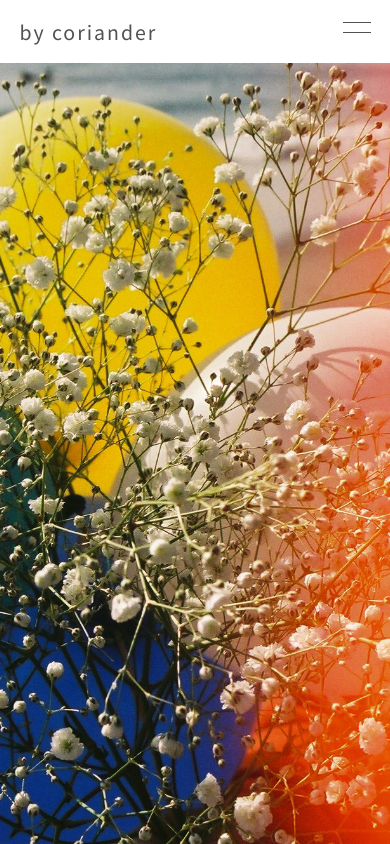
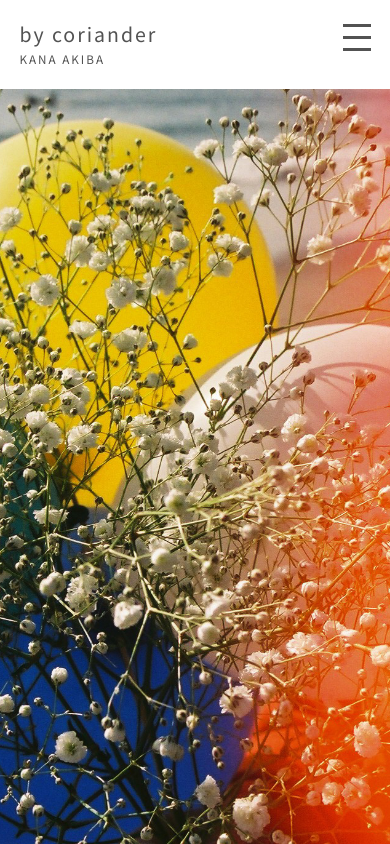
Before and after one commit to akibakana/portfolio, a plain HTML site: page public/index.html in a window 390 px wide. Drawn offline with Linux system fonts and the light colour scheme.

Commit message:
Revert "fix layout"
This reverts commit 2f2df108581b675b9400fabb29a72fd1b2ad930f.

```diff
--- a/public/about/files/css/style.css
+++ b/public/about/files/css/style.css
@@ -121,6 +121,7 @@ table {
   border-collapse: collapse;
   border-spacing: 0;
 }
+@import url("https://fonts.googleapis.com/css?family=Noto+Sans+JP:400,700&display=swap&subset=japanese");
 body {
   font-family: 'Noto Sans JP', sans-serif;
   color: #525252;
@@ -187,32 +188,38 @@ body {
 .hamburger-button {
   position: relative;
   display: none;
-  height: 3vw;
+  height: 7vw;
   width: 7vw;
 }
 .hamburger-button .hamburger-line {
   position: absolute;
   width: 100%;
-  height: 1px;
+  height: 0.8vw;
   background-color: #525252;
-  transition: 0.4s all ease-in-out;
+  transition: 0.3s all ease-in-out;
 }
-.hamburger-button .hamburger-line:first-child {
+.hamburger-button .hamburger-line:nth-child(1) {
   top: 0;
 }
-.hamburger-button .hamburger-line:last-child {
+.hamburger-button .hamburger-line:nth-child(2) {
+  top: calc(50% - 0.4vw);
+}
+.hamburger-button .hamburger-line:nth-child(3) {
   bottom: 0;
 }
 .hamburger-button.active {
   opacity: 0.8;
 }
-.hamburger-button.active .hamburger-line:first-child {
+.hamburger-button.active .hamburger-line:nth-child(1) {
   transform: rotate(-45deg);
-  top: calc(50% - 0.5px);
+  top: calc(50% - 0.4vw);
 }
-.hamburger-button.active .hamburger-line:last-child {
+.hamburger-button.active .hamburger-line:nth-child(2) {
+  opacity: 0;
+}
+.hamburger-button.active .hamburger-line:nth-child(3) {
   transform: rotate(45deg);
-  bottom: calc(50% - 0.5px);
+  bottom: calc(50% - 0.4vw);
 }
 @media screen and (max-width: 780px) {
   .header {
@@ -227,7 +234,7 @@ body {
   .header-sp-area {
     display: flex;
     width: 90%;
-    margin: 5.55vw auto;
+    margin: 6.15vw auto;
     justify-content: space-between;
   }
   .header-title {
@@ -264,7 +271,7 @@ body {
     position: absolute;
     width: 100%;
     height: 100vh;
-    top: 16vw;
+    top: 21vw;
     right: 0;
     font-size: 4.8vw;
     background-color: #d36823;
--- a/public/contact/files/css/style.css
+++ b/public/contact/files/css/style.css
@@ -121,6 +121,7 @@ table {
   border-collapse: collapse;
   border-spacing: 0;
 }
+@import url("https://fonts.googleapis.com/css?family=Noto+Sans+JP:400,700&display=swap&subset=japanese");
 body {
   font-family: 'Noto Sans JP', sans-serif;
   color: #525252;
@@ -187,32 +188,38 @@ body {
 .hamburger-button {
   position: relative;
   display: none;
-  height: 3vw;
+  height: 7vw;
   width: 7vw;
 }
 .hamburger-button .hamburger-line {
   position: absolute;
   width: 100%;
-  height: 1px;
+  height: 0.8vw;
   background-color: #525252;
-  transition: 0.4s all ease-in-out;
+  transition: 0.3s all ease-in-out;
 }
-.hamburger-button .hamburger-line:first-child {
+.hamburger-button .hamburger-line:nth-child(1) {
   top: 0;
 }
-.hamburger-button .hamburger-line:last-child {
+.hamburger-button .hamburger-line:nth-child(2) {
+  top: calc(50% - 0.4vw);
+}
+.hamburger-button .hamburger-line:nth-child(3) {
   bottom: 0;
 }
 .hamburger-button.active {
   opacity: 0.8;
 }
-.hamburger-button.active .hamburger-line:first-child {
+.hamburger-button.active .hamburger-line:nth-child(1) {
   transform: rotate(-45deg);
-  top: calc(50% - 0.5px);
+  top: calc(50% - 0.4vw);
 }
-.hamburger-button.active .hamburger-line:last-child {
+.hamburger-button.active .hamburger-line:nth-child(2) {
+  opacity: 0;
+}
+.hamburger-button.active .hamburger-line:nth-child(3) {
   transform: rotate(45deg);
-  bottom: calc(50% - 0.5px);
+  bottom: calc(50% - 0.4vw);
 }
 @media screen and (max-width: 780px) {
   .header {
@@ -227,7 +234,7 @@ body {
   .header-sp-area {
     display: flex;
     width: 90%;
-    margin: 5.55vw auto;
+    margin: 6.15vw auto;
     justify-content: space-between;
   }
   .header-title {
@@ -264,7 +271,7 @@ body {
     position: absolute;
     width: 100%;
     height: 100vh;
-    top: 16vw;
+    top: 21vw;
     right: 0;
     font-size: 4.8vw;
     background-color: #d36823;
--- a/public/files/css/style.css
+++ b/public/files/css/style.css
@@ -121,6 +121,7 @@ table {
   border-collapse: collapse;
   border-spacing: 0;
 }
+@import url("https://fonts.googleapis.com/css?family=Noto+Sans+JP:400,700&display=swap&subset=japanese");
 body {
   font-family: 'Noto Sans JP', sans-serif;
   color: #525252;
@@ -187,32 +188,38 @@ body {
 .hamburger-button {
   position: relative;
   display: none;
-  height: 3vw;
+  height: 7vw;
   width: 7vw;
 }
 .hamburger-button .hamburger-line {
   position: absolute;
   width: 100%;
-  height: 1px;
+  height: 0.8vw;
   background-color: #525252;
-  transition: 0.4s all ease-in-out;
+  transition: 0.3s all ease-in-out;
 }
-.hamburger-button .hamburger-line:first-child {
+.hamburger-button .hamburger-line:nth-child(1) {
   top: 0;
 }
-.hamburger-button .hamburger-line:last-child {
+.hamburger-button .hamburger-line:nth-child(2) {
+  top: calc(50% - 0.4vw);
+}
+.hamburger-button .hamburger-line:nth-child(3) {
   bottom: 0;
 }
 .hamburger-button.active {
   opacity: 0.8;
 }
-.hamburger-button.active .hamburger-line:first-child {
+.hamburger-button.active .hamburger-line:nth-child(1) {
   transform: rotate(-45deg);
-  top: calc(50% - 0.5px);
+  top: calc(50% - 0.4vw);
 }
-.hamburger-button.active .hamburger-line:last-child {
+.hamburger-button.active .hamburger-line:nth-child(2) {
+  opacity: 0;
+}
+.hamburger-button.active .hamburger-line:nth-child(3) {
   transform: rotate(45deg);
-  bottom: calc(50% - 0.5px);
+  bottom: calc(50% - 0.4vw);
 }
 @media screen and (max-width: 780px) {
   .header {
@@ -227,7 +234,7 @@ body {
   .header-sp-area {
     display: flex;
     width: 90%;
-    margin: 5.55vw auto;
+    margin: 6.15vw auto;
     justify-content: space-between;
   }
   .header-title {
@@ -264,7 +271,7 @@ body {
     position: absolute;
     width: 100%;
     height: 100vh;
-    top: 16vw;
+    top: 21vw;
     right: 0;
     font-size: 4.8vw;
     background-color: #d36823;
@@ -280,7 +287,7 @@ body {
 }
 @media screen and (max-width: 780px) {
   .main {
-    height: calc(100vh - 16vw);
-    margin-top: 16vw;
+    height: calc(100vh - 22vw);
+    margin-top: 22vw;
   }
 }
--- a/public/index.html
+++ b/public/index.html
@@ -14,8 +14,10 @@
 			<div class="header-sp-area">
 				<div class="header-sp-title">
 					<h1 class="header-title"><a href="./">by coriander</a></h1>
+					<h2 class="header-subtitle">KANA AKIBA</h2>
 				</div>
 				<div class="hamburger-button">
+					<div class="hamburger-line"></div>
 					<div class="hamburger-line"></div>
 					<div class="hamburger-line"></div>
 				</div>
--- a/public/photographs/files/css/style.css
+++ b/public/photographs/files/css/style.css
@@ -121,6 +121,7 @@ table {
   border-collapse: collapse;
   border-spacing: 0;
 }
+@import url("https://fonts.googleapis.com/css?family=Noto+Sans+JP:400,700&display=swap&subset=japanese");
 body {
   font-family: 'Noto Sans JP', sans-serif;
   color: #525252;
@@ -187,32 +188,38 @@ body {
 .hamburger-button {
   position: relative;
   display: none;
-  height: 3vw;
+  height: 7vw;
   width: 7vw;
 }
 .hamburger-button .hamburger-line {
   position: absolute;
   width: 100%;
-  height: 1px;
+  height: 0.8vw;
   background-color: #525252;
-  transition: 0.4s all ease-in-out;
+  transition: 0.3s all ease-in-out;
 }
-.hamburger-button .hamburger-line:first-child {
+.hamburger-button .hamburger-line:nth-child(1) {
   top: 0;
 }
-.hamburger-button .hamburger-line:last-child {
+.hamburger-button .hamburger-line:nth-child(2) {
+  top: calc(50% - 0.4vw);
+}
+.hamburger-button .hamburger-line:nth-child(3) {
   bottom: 0;
 }
 .hamburger-button.active {
   opacity: 0.8;
 }
-.hamburger-button.active .hamburger-line:first-child {
+.hamburger-button.active .hamburger-line:nth-child(1) {
   transform: rotate(-45deg);
-  top: calc(50% - 0.5px);
+  top: calc(50% - 0.4vw);
 }
-.hamburger-button.active .hamburger-line:last-child {
+.hamburger-button.active .hamburger-line:nth-child(2) {
+  opacity: 0;
+}
+.hamburger-button.active .hamburger-line:nth-child(3) {
   transform: rotate(45deg);
-  bottom: calc(50% - 0.5px);
+  bottom: calc(50% - 0.4vw);
 }
 @media screen and (max-width: 780px) {
   .header {
@@ -227,7 +234,7 @@ body {
   .header-sp-area {
     display: flex;
     width: 90%;
-    margin: 5.55vw auto;
+    margin: 6.15vw auto;
     justify-content: space-between;
   }
   .header-title {
@@ -264,7 +271,7 @@ body {
     position: absolute;
     width: 100%;
     height: 100vh;
-    top: 16vw;
+    top: 21vw;
     right: 0;
     font-size: 4.8vw;
     background-color: #d36823;
```
Also changed, not shown: public/photographs/files/img/pagetop.png (added), 3 other files.
